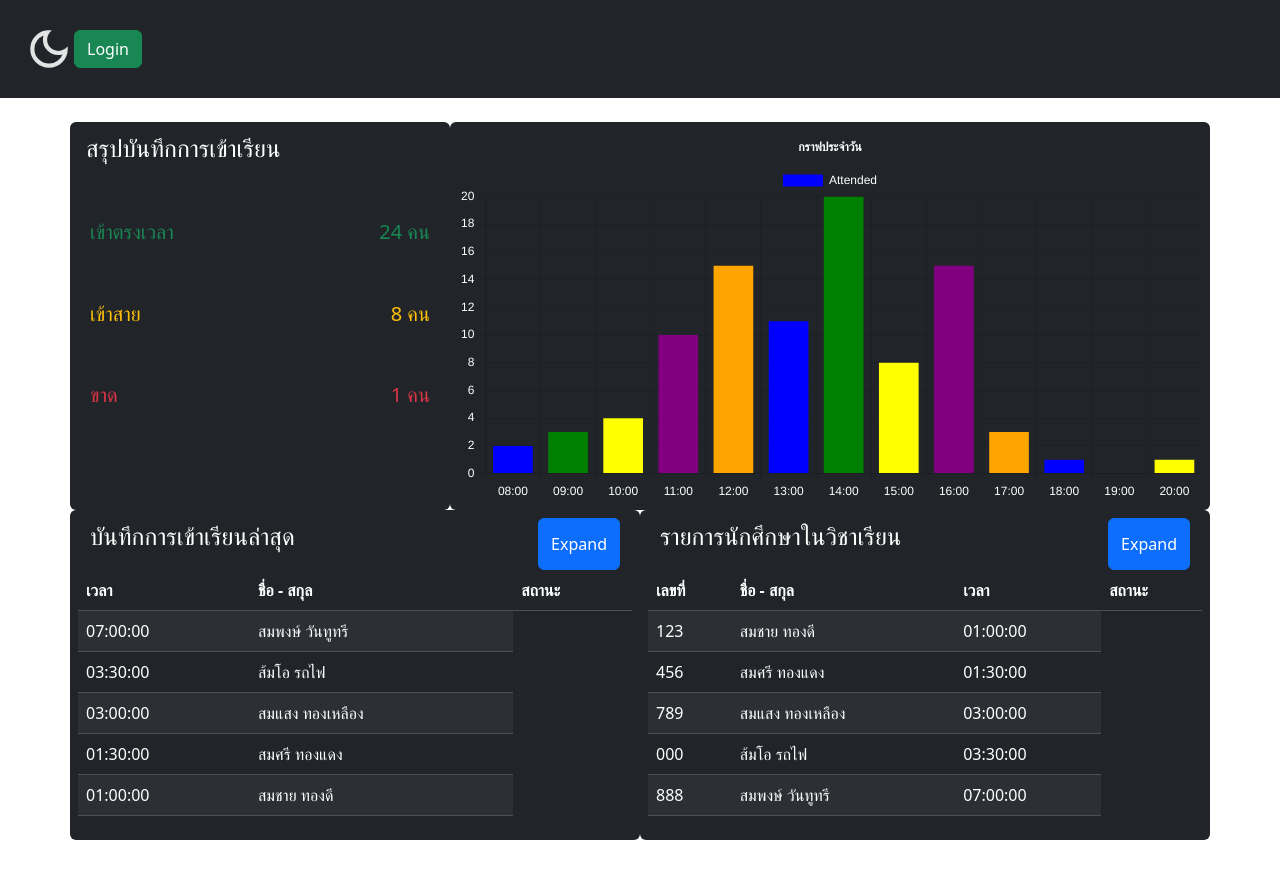
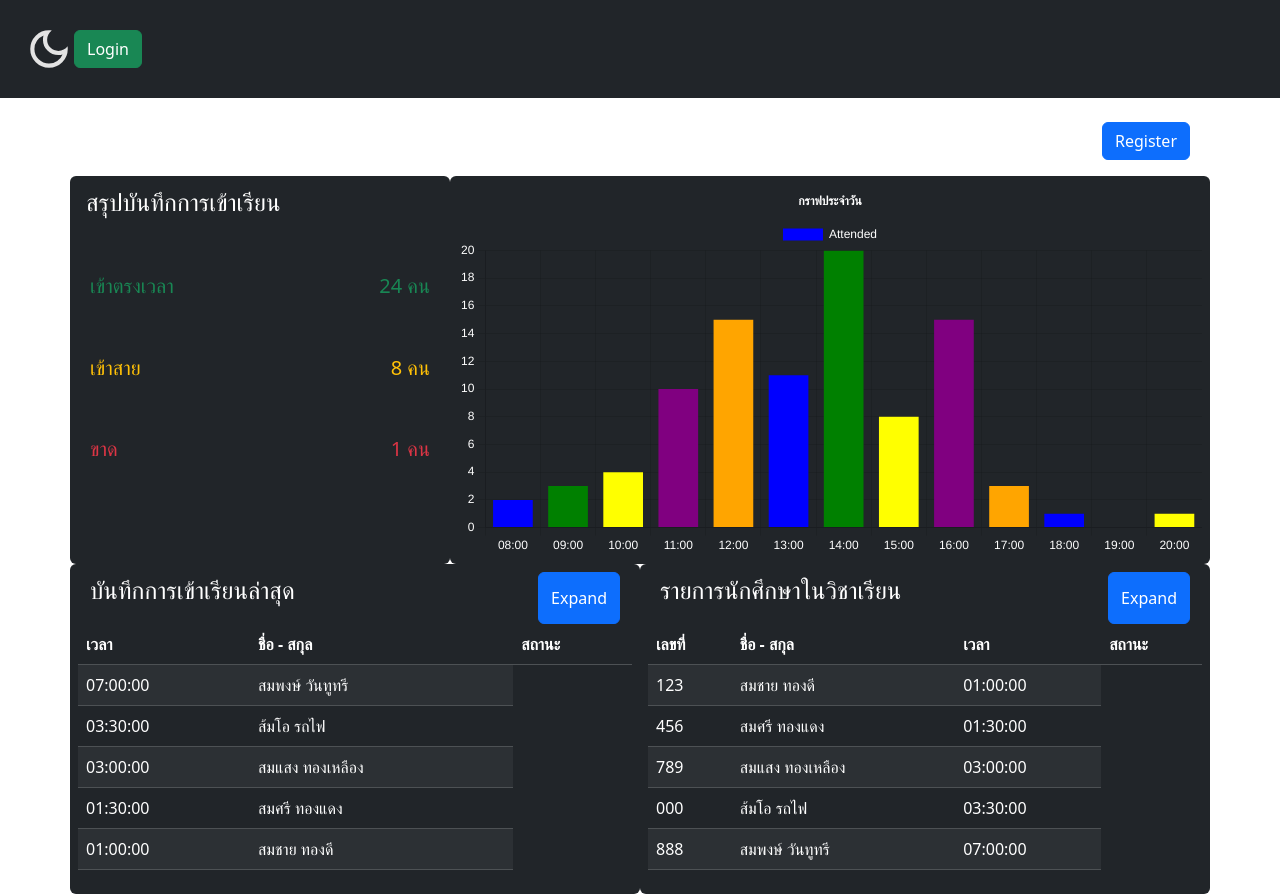
Before and after one commit to donny444/face-track, a Next.js app: page / in a window 1280 px wide. Before the commit the page ends 840 px from the top, so only its background shows below. Built offline with nearby package versions, Linux system fonts and the light colour scheme.

Commit message:
register button

```diff
--- a/src/app/page.tsx
+++ b/src/app/page.tsx
@@ -44,6 +44,13 @@ export default function Summary() {
 
   return (
     <Container fluid={"md"}>
+      <Row className="mb-3">
+        <Col className="d-flex justify-content-end">
+          <Link href="/register">
+            <Button variant="primary" className="me-2">Register</Button>
+          </Link>
+        </Col>
+      </Row>
       <Row>
         <AttendanceCountSummary countData={attendanceCounts} themeMode={theme} />
         <DailyChartSummary chartData={attendanceData} themeMode={theme} />
```
